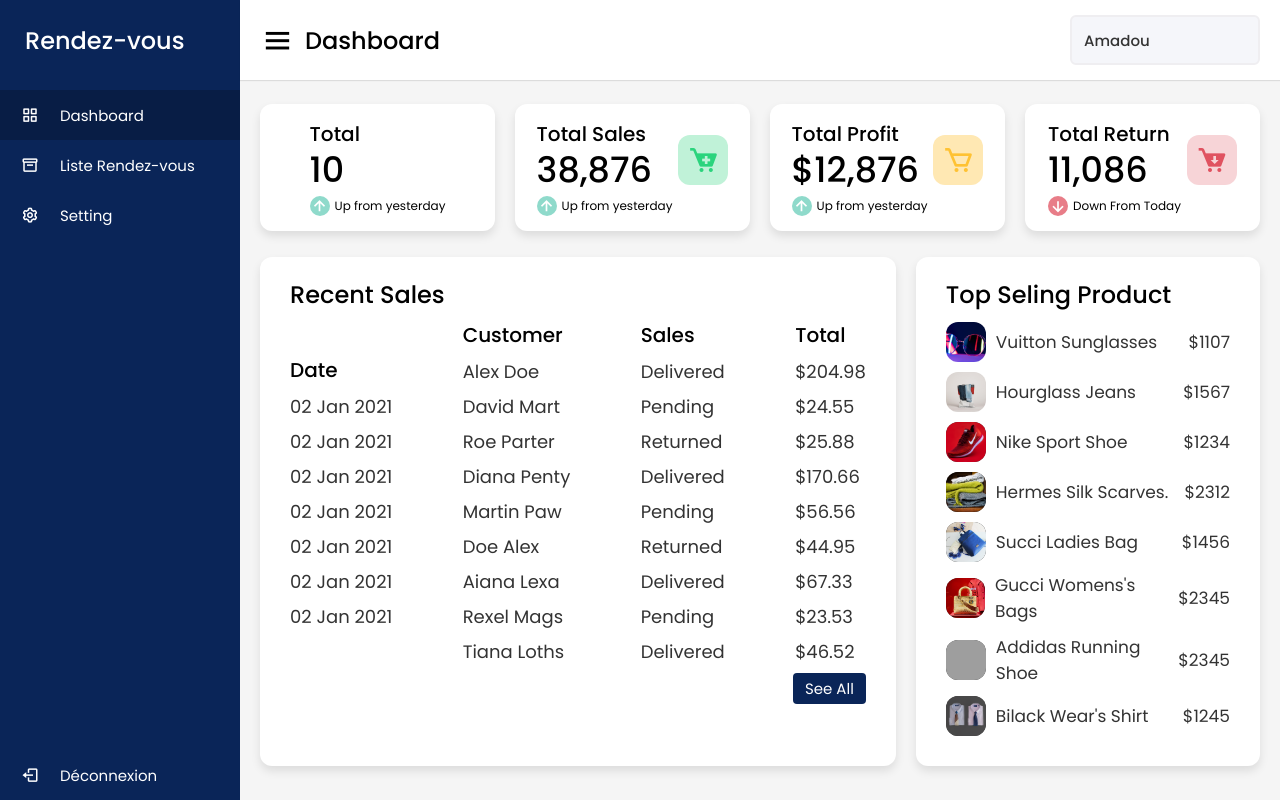
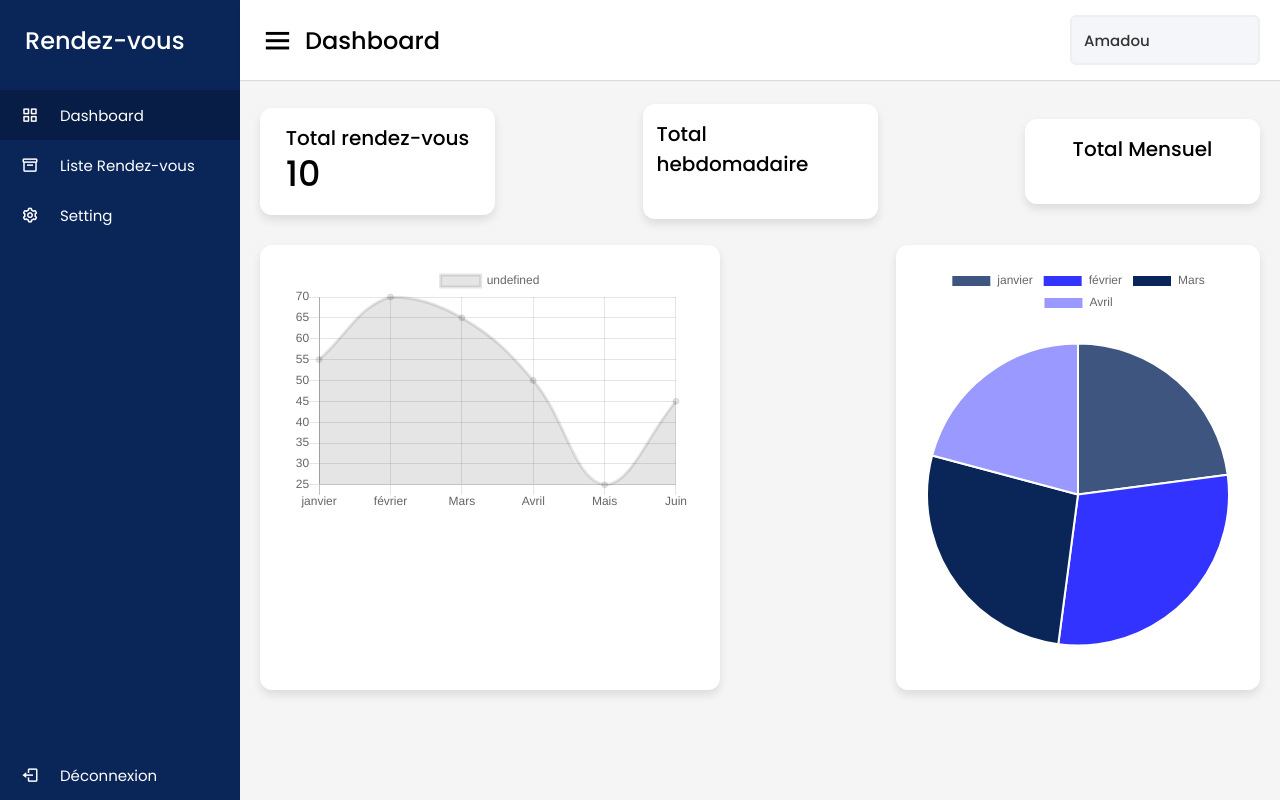
Before and after one commit to Abdoulaye12/Prise_de_rendez-vous, a PHP site: page /Iadmin/index.php in a window 1280 px wide. Run offline with PHP 8.4, Linux system fonts and the light colour scheme; a user stored in the database is signed in; data comes from the database, SQL or seed files in the repository; grey boxes are pictures that could not be loaded.

Commit message:
dashboardMAJ

```diff
--- a/Iadmin/index.php
+++ b/Iadmin/index.php
@@ -16,6 +16,7 @@
     <title> Responsive Admin Dashboard | CodingLab </title>
     <link rel="stylesheet" href="style.css">
     <link href='https://unpkg.com/boxicons@2.0.7/css/boxicons.min.css' rel='stylesheet'>
+    <script src="https://cdnjs.cloudflare.com/ajax/libs/Chart.js/2.9.4/Chart.js"></script>
     <meta name="viewport" content="width=device-width, initial-scale=1.0">
   </head>
 
@@ -79,40 +80,32 @@
         <div class="overview-boxes">
           <div class="box">
             <div class="right-side">
-              <div class="box-topic">Total</div>
+              <div class="box-topic">Total rendez-vous</div>
               <div class="number"><?php echo $nbligne['countid']; ?></div>
               <div class="indicator">
-                <i class='bx bx-up-arrow-alt'></i>
-                <span class="text">Up from yesterday</span>
               </div>
             </div>
             <i class='bx bx-alt '></i>
           </div>
           <div class="box">
             <div class="right-side">
-              <div class="box-topic">Total Sales</div>
-              <div class="number">38,876</div>
+              <div class="box-topic">Total hebdomadaire</div>
+              <div class="number"></div>
               <div class="indicator">
-                <i class='bx bx-up-arrow-alt'></i>
-                <span class="text">Up from yesterday</span>
               </div>
             </div>
-            <i class='bx bxs-cart-add cart two'></i>
           </div>
           <div class="box">
             <div class="right-side">
-              <div class="box-topic">Total Profit</div>
-              <div class="number">$12,876</div>
+              <div class="box-topic">Total Mensuel</div>
+              <div class="number"></div>
               <div class="indicator">
-                <i class='bx bx-up-arrow-alt'></i>
-                <span class="text">Up from yesterday</span>
               </div>
             </div>
-            <i class='bx bx-cart cart three'></i>
           </div>
-          <div class="box">
+          <!-- <div class="box">
             <div class="right-side">
-              <div class="box-topic">Total Return</div>
+              <div class="box-topic">Total </div>
               <div class="number">11,086</div>
               <div class="indicator">
                 <i class='bx bx-down-arrow-alt down'></i>
@@ -120,128 +113,56 @@
               </div>
             </div>
             <i class='bx bxs-cart-download cart four'></i>
-          </div>
+          </div> -->
         </div>
-
         <div class="sales-boxes">
           <div class="recent-sales box">
-            <div class="title">Recent Sales</div>
-            <div class="sales-details">
-              <ul class="details">
-                <li class="topic">Date</li>
-                <li><a href="#">02 Jan 2021</a></li>
-                <li><a href="#">02 Jan 2021</a></li>
-                <li><a href="#">02 Jan 2021</a></li>
-                <li><a href="#">02 Jan 2021</a></li>
-                <li><a href="#">02 Jan 2021</a></li>
-                <li><a href="#">02 Jan 2021</a></li>
-                <li><a href="#">02 Jan 2021</a></li>
-              </ul>
-              <ul class="details">
-                <li class="topic">Customer</li>
-                <li><a href="#">Alex Doe</a></li>
-                <li><a href="#">David Mart</a></li>
-                <li><a href="#">Roe Parter</a></li>
-                <li><a href="#">Diana Penty</a></li>
-                <li><a href="#">Martin Paw</a></li>
-                <li><a href="#">Doe Alex</a></li>
-                <li><a href="#">Aiana Lexa</a></li>
-                <li><a href="#">Rexel Mags</a></li>
-                <li><a href="#">Tiana Loths</a></li>
-              </ul>
-              <ul class="details">
-                <li class="topic">Sales</li>
-                <li><a href="#">Delivered</a></li>
-                <li><a href="#">Pending</a></li>
-                <li><a href="#">Returned</a></li>
-                <li><a href="#">Delivered</a></li>
-                <li><a href="#">Pending</a></li>
-                <li><a href="#">Returned</a></li>
-                <li><a href="#">Delivered</a></li>
-                <li><a href="#">Pending</a></li>
-                <li><a href="#">Delivered</a></li>
-              </ul>
-              <ul class="details">
-                <li class="topic">Total</li>
-                <li><a href="#">$204.98</a></li>
-                <li><a href="#">$24.55</a></li>
-                <li><a href="#">$25.88</a></li>
-                <li><a href="#">$170.66</a></li>
-                <li><a href="#">$56.56</a></li>
-                <li><a href="#">$44.95</a></li>
-                <li><a href="#">$67.33</a></li>
-                <li><a href="#">$23.53</a></li>
-                <li><a href="#">$46.52</a></li>
-              </ul>
-            </div>
-            <div class="button">
-              <a href="#">See All</a>
-            </div>
+          <canvas id="myChart" width="400" height="250"></canvas>
+          <script>
+            const ctx = document.getElementById('myChart').getContext('2d');
+            const myChart = new Chart(ctx, {
+                type: 'line',
+                data: {
+                    labels: ['janvier', 'février', 'Mars', 'Avril', 'Mais', 'Juin'],
+                    datasets: [{
+                        data: [55, 70, 65, 50, 25, 45],
+
+                    }]
+                },
+                options: {
+
+                }
+            });
+          </script>
           </div>
           <div class="top-sales box">
-            <div class="title">Top Seling Product</div>
-            <ul class="top-sales-details">
-              <li>
-                <a href="#">
-                  <img src="images/sunglasses.jpg" alt="">
-                  <span class="product">Vuitton Sunglasses</span>
-                </a>
-                <span class="price">$1107</span>
-              </li>
-              <li>
-                <a href="#">
-                  <img src="images/jeans.jpg" alt="">
-                  <span class="product">Hourglass Jeans </span>
-                </a>
-                <span class="price">$1567</span>
-              </li>
-              <li>
-                <a href="#">
-                  <img src="images/nike.jpg" alt="">
-                  <span class="product">Nike Sport Shoe</span>
-                </a>
-                <span class="price">$1234</span>
-              </li>
-              <li>
-                <a href="#">
-                  <img src="images/scarves.jpg" alt="">
-                  <span class="product">Hermes Silk Scarves.</span>
-                </a>
-                <span class="price">$2312</span>
-              </li>
-              <li>
-                <a href="#">
-                  <img src="images/blueBag.jpg" alt="">
-                  <span class="product">Succi Ladies Bag</span>
-                </a>
-                <span class="price">$1456</span>
-              </li>
-              <li>
-                <a href="#">
-                  <img src="images/bag.jpg" alt="">
-                  <span class="product">Gucci Womens's Bags</span>
-                </a>
-                <span class="price">$2345</span>
-              <li>
-                <a href="#">
-                  <img src="images/addidas.jpg" alt="">
-                  <span class="product">Addidas Running Shoe</span>
-                </a>
-                <span class="price">$2345</span>
-              </li>
-              <li>
-                <a href="#">
-                  <img src="images/shirt.jpg" alt="">
-                  <span class="product">Bilack Wear's Shirt</span>
-                </a>
-                <span class="price">$1245</span>
-              </li>
-            </ul>
+          <canvas id="myChart1" width="150" height="200"></canvas>
+          <script>
+            var barColors = [
+              "#3e5580",
+              "rgba(0,0,255,0.8)",
+              "#0A2558",
+              "rgba(0,0,255,0.4)",
+            ];
+            const ctx1 = document.getElementById('myChart1').getContext('2d');
+            const myChart1 = new Chart(ctx1, {
+                type: 'pie',
+                data: {
+                    labels: ['janvier', 'février', 'Mars', 'Avril'],
+                    datasets: [{
+                       backgroundColor: barColors,
+                        data: [55, 70, 65, 50],
+                    }]
+                },
+                options: {
+
+                }
+            });
+          </script>
           </div>
         </div>
       </div>
     </section>
-
     <script>
       let sidebar = document.querySelector(".sidebar");
       let sidebarBtn = document.querySelector(".sidebarBtn");
@@ -253,9 +174,7 @@
           sidebarBtn.classList.replace("bx-menu-alt-right", "bx-menu");
       }
     </script>
-
   </body>
-
   </html>
 
 <?php
--- a/Iadmin/style.css
+++ b/Iadmin/style.css
@@ -259,7 +259,7 @@
 
 /* left box */
 .home-content .sales-boxes .recent-sales{
-  width: 65%;
+  width: é%;
   background: #fff;
   padding: 20px 30px;
   margin: 0 20px;
```
Also changed, not shown: contacts.php (+10 -2 lines).
